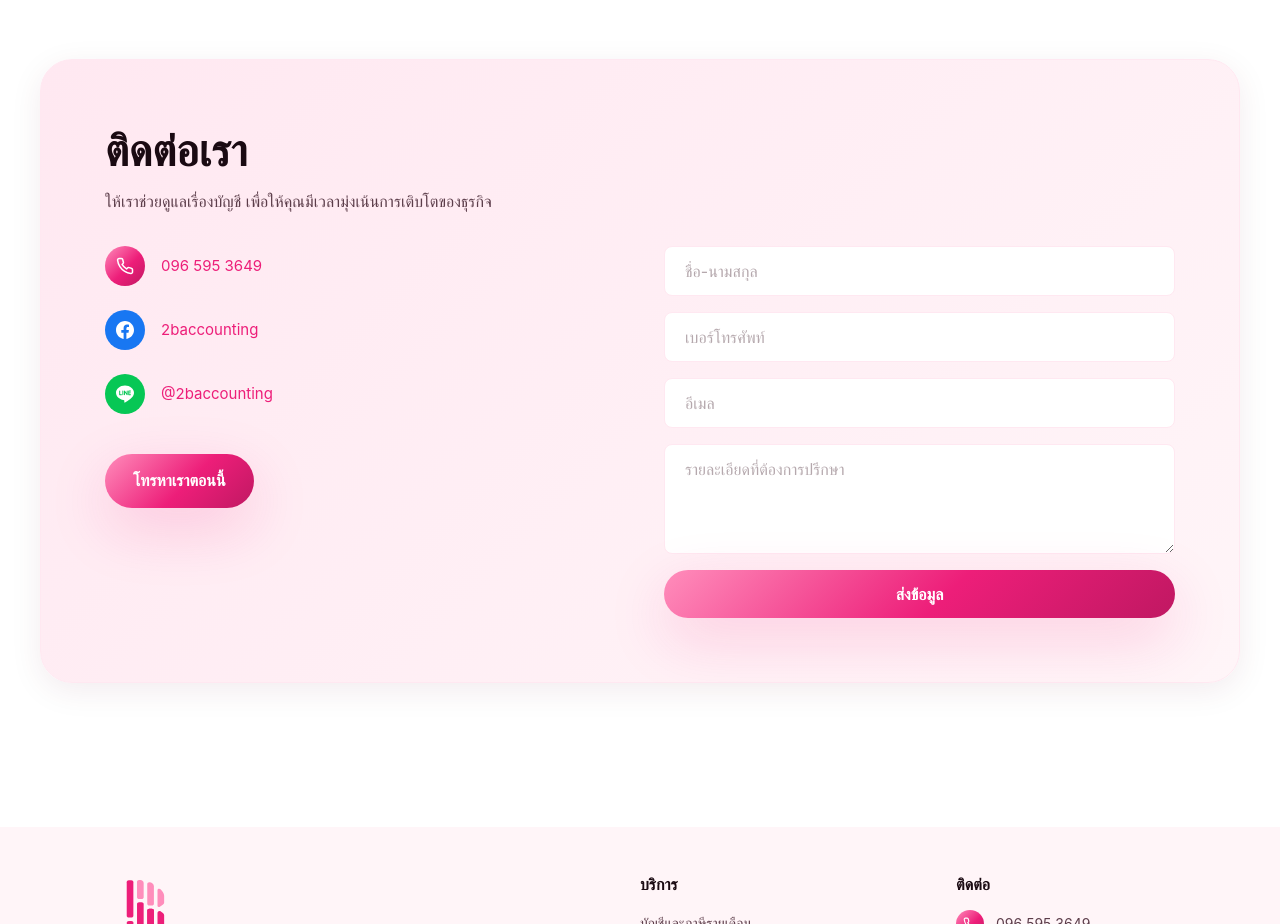
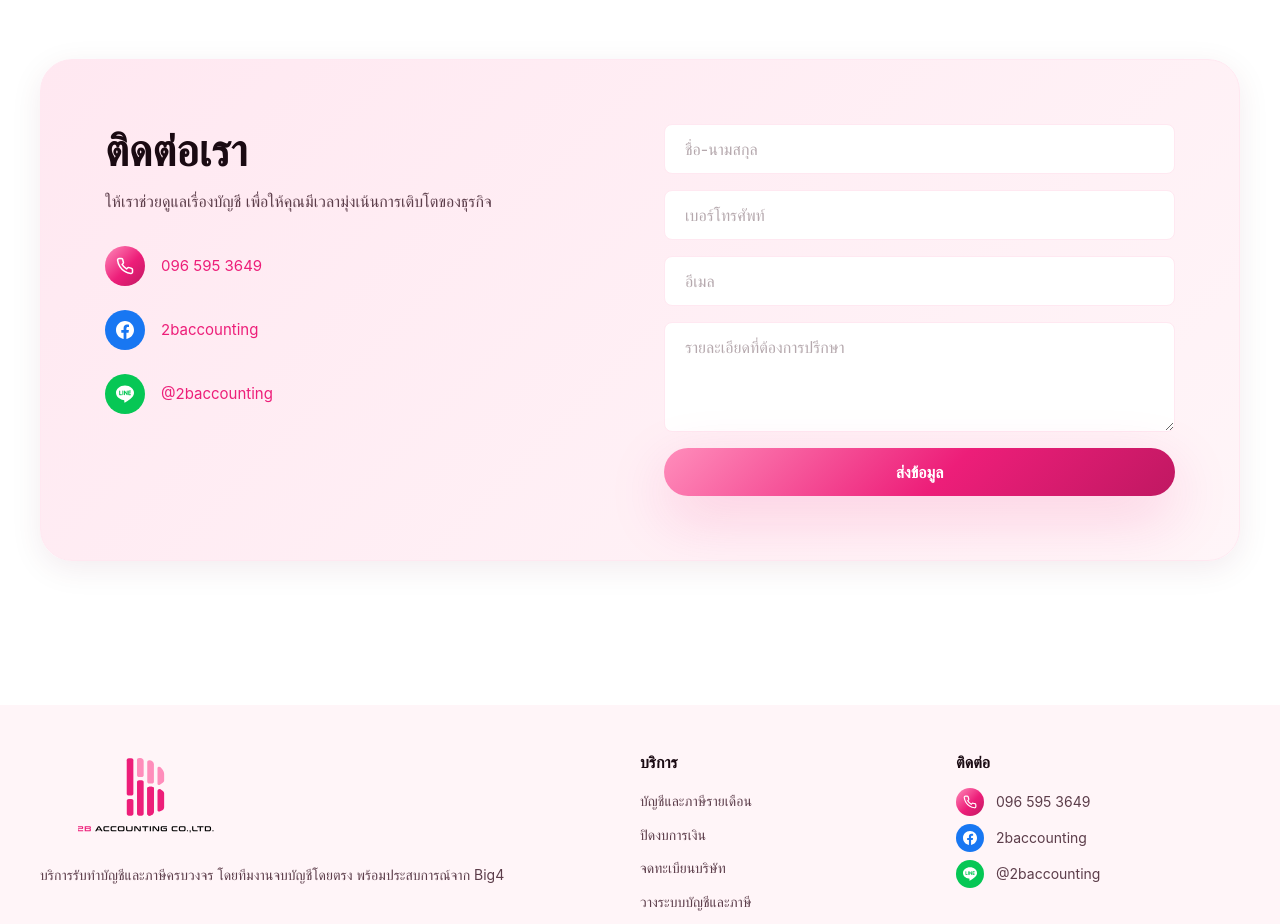
Before and after one commit to golfnatchapon/2b-accounting, a plain HTML site: page index.html in a window 1280 px wide. Shown: the part 6600-7524 px from the top of the page. Drawn offline with Linux system fonts and the light colour scheme; a web font is replaced by a local one.

Commit message:
adjust form section

```diff
--- a/css/style.css
+++ b/css/style.css
@@ -575,8 +575,8 @@ h3 { font-size: clamp(1.25rem, 2vw, 1.5rem); }
   box-shadow: var(--shadow-card);
 }
 
-.contact-section h2 { margin-bottom: 0.75rem; }
-.contact-section > p { color: var(--text-secondary); margin-bottom: 2rem; }
+.contact-info h2 { margin-bottom: 0.75rem; }
+.contact-info > p { color: var(--text-secondary); margin-bottom: 2rem; }
 
 .contact-grid {
   display: grid;
@@ -591,6 +591,8 @@ h3 { font-size: clamp(1.25rem, 2vw, 1.5rem); }
   gap: 1rem;
   margin-bottom: 1.5rem;
 }
+
+.contact-info-item:last-of-type { margin-bottom: 0; }
 
 .contact-icon {
   flex-shrink: 0;
--- a/index.html
+++ b/index.html
@@ -312,10 +312,10 @@
     <section id="contact" class="section-padding">
       <div class="container">
         <div class="contact-section fade-in">
-          <h2>ติดต่อเรา</h2>
-          <p>ให้เราช่วยดูแลเรื่องบัญชี เพื่อให้คุณมีเวลามุ่งเน้นการเติบโตของธุรกิจ</p>
           <div class="contact-grid">
             <div class="contact-info">
+              <h2>ติดต่อเรา</h2>
+              <p>ให้เราช่วยดูแลเรื่องบัญชี เพื่อให้คุณมีเวลามุ่งเน้นการเติบโตของธุรกิจ</p>
               <div class="contact-info-item">
                 <span class="contact-icon" aria-hidden="true">
                   <svg viewBox="0 0 24 24" fill="none" stroke="currentColor" stroke-width="2" stroke-linecap="round" stroke-linejoin="round"><path d="M22 16.92v3a2 2 0 0 1-2.18 2 19.79 19.79 0 0 1-8.63-3.07 19.5 19.5 0 0 1-6-6 19.79 19.79 0 0 1-3.07-8.67A2 2 0 0 1 4.11 2h3a2 2 0 0 1 2 1.72c.127.96.361 1.903.7 2.81a2 2 0 0 1-.45 2.11L8.09 9.91a16 16 0 0 0 6 6l1.27-1.27a2 2 0 0 1 2.11-.45c.907.339 1.85.573 2.81.7A2 2 0 0 1 22 16.92z"/></svg>
@@ -334,7 +334,6 @@
                 </span>
                 <span class="contact-info-text"><a href="https://line.me/R/ti/p/@2baccounting" target="_blank" rel="noopener">@2baccounting</a></span>
               </div>
-              <a href="tel:0965953649" class="btn btn-gradient" style="margin-top: 1rem;">โทรหาเราตอนนี้</a>
             </div>
             <form class="contact-form" id="contact-form">
               <input type="text" name="name" placeholder="ชื่อ-นามสกุล" required>
```
